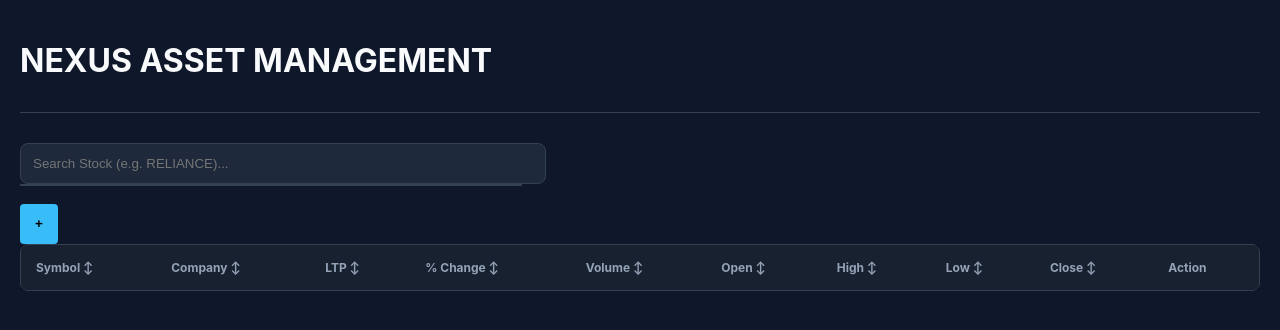
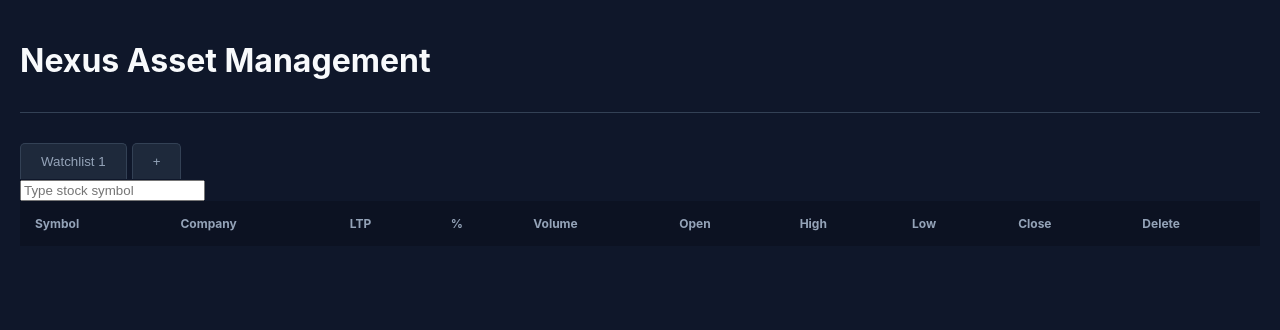
Before and after one commit to mrchopzy-ui/kotak-watchlist, a Flask app: page / in a window 1280 px wide. Shown: the top 330 px of the page. Run offline with Flask 3, Linux system fonts and the light colour scheme; data comes from the database, SQL or seed files in the repository; lists and menus that the app fills with data are empty; parts of the project's set-up code (start-up, migrations or seed data) failed here and were passed over.

Commit message:
Update index.html

```diff
--- a/templates/index.html
+++ b/templates/index.html
@@ -1,54 +1,44 @@
 <!DOCTYPE html>
-<html lang="en">
+<html>
 <head>
-    <meta charset="UTF-8">
-    <meta name="viewport" content="width=device-width, initial-scale=1.0">
-    <title>Nexus Asset Management | Stock Watchlist</title>
+    <title>Nexus Asset Management</title>
     <link rel="stylesheet" href="/static/style.css">
 </head>
 <body>
-    <header>
-        <div class="header-left">
-            <h1>NEXUS ASSET MANAGEMENT</h1>
-        </div>
-        <div id="indices-bar" class="indices-container">
-            <!-- Indices loaded via JS -->
-        </div>
+
+<header class="top-bar">
+    <h1>Nexus Asset Management</h1>
 </header>
 
-    <main>
-        <div class="search-container">
-            <input type="text" id="stock-search" placeholder="Search Stock (e.g. RELIANCE)..." autocomplete="off">
-            <div id="search-results" class="autocomplete-items"></div>
+<div class="tabs">
+    {% for w in watchlists %}
+        <button class="tab" data-id="{{ w[0] }}">{{ w[1] }}</button>
+    {% endfor %}
+    <button class="tab add" id="addWatchlist">+</button>
 </div>
 
-        <div class="watchlist-tabs-container">
-            <div id="watchlist-tabs" class="tabs"></div>
-            <button id="add-watchlist-btn" class="btn-add">+</button>
+<div class="search-box">
+    <input id="search" placeholder="Type stock symbol">
+    <div id="suggestions"></div>
 </div>
 
-        <div class="table-wrapper">
-            <table id="stock-table">
+<table>
     <thead>
         <tr>
-                        <th onclick="sortTable(0)">Symbol ↕</th>
-                        <th onclick="sortTable(1)">Company ↕</th>
-                        <th onclick="sortTable(2)">LTP ↕</th>
-                        <th onclick="sortTable(3)">% Change ↕</th>
-                        <th onclick="sortTable(4)">Volume ↕</th>
-                        <th onclick="sortTable(5)">Open ↕</th>
-                        <th onclick="sortTable(6)">High ↕</th>
-                        <th onclick="sortTable(7)">Low ↕</th>
-                        <th onclick="sortTable(8)">Close ↕</th>
-                        <th>Action</th>
+            <th>Symbol</th>
+            <th>Company</th>
+            <th>LTP</th>
+            <th>%</th>
+            <th>Volume</th>
+            <th>Open</th>
+            <th>High</th>
+            <th>Low</th>
+            <th>Close</th>
+            <th>Delete</th>
         </tr>
     </thead>
-                <tbody id="stock-list-body">
-                    <!-- Stocks load here -->
-                </tbody>
+    <tbody id="watchlist"></tbody>
 </table>
-        </div>
-    </main>
 
 <script src="/static/app.js"></script>
 </body>
```
Lines whose indentation alone changed are shown as unchanged.
